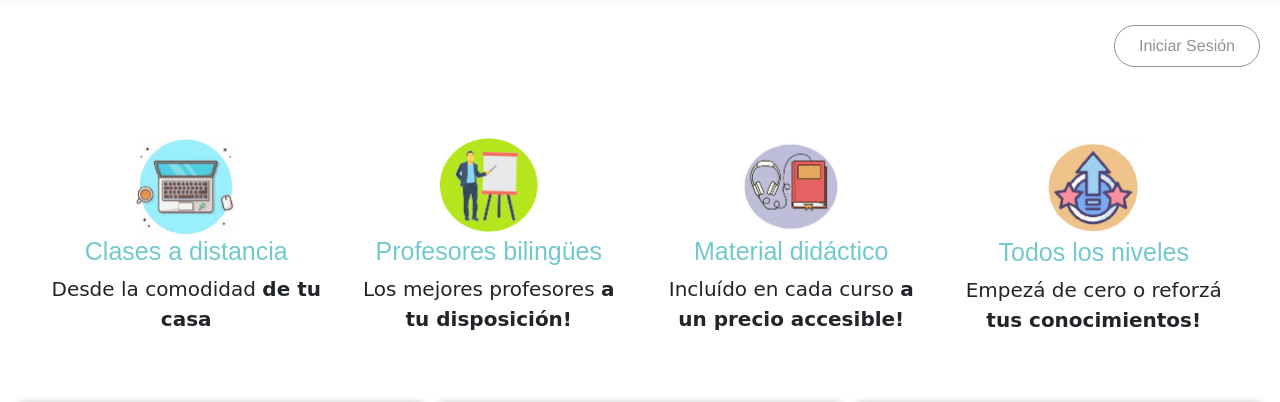
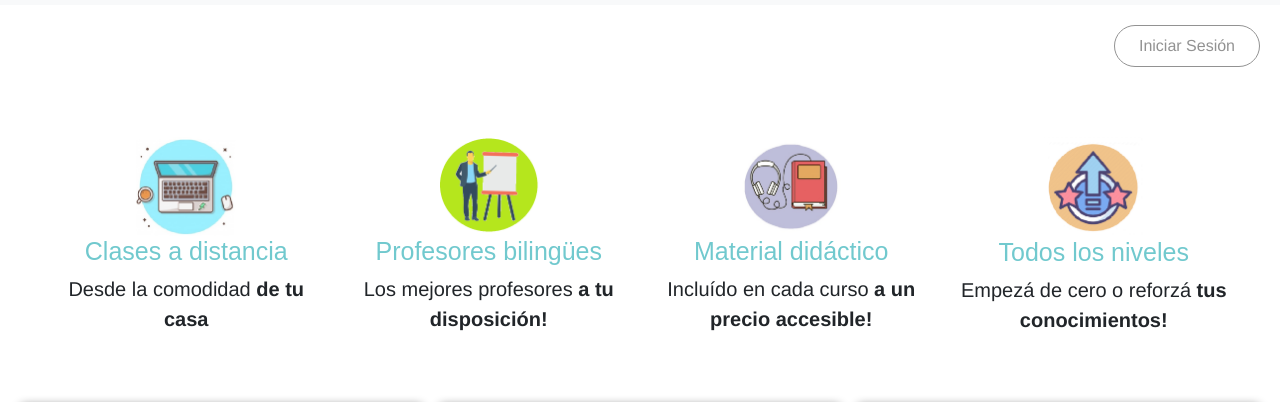
Before and after one commit to Leonela1204/webpage_leonela, a plain HTML site: page index.html in a window 1280 px wide. Shown: the part 349-751 px from the top of the page. Drawn offline with nearby package versions, Linux system fonts and the light colour scheme; grey boxes are pictures that could not be loaded.

Commit message:
modify index and css

```diff
--- a/index.html
+++ b/index.html
@@ -4,6 +4,8 @@
 	<meta charset="utf-8">
 	<title>Clases de Inglés Online - Online English Classes</title>
 	<link rel="stylesheet" href="https://use.fontawesome.com/releases/v5.2.0/css/all.css">
+	<meta http-equiv="X-UA-Compatible" content="IE=edge">
+	<meta name="viewport" content="width=device-width, initial-scale=1">
 	<link href="https://fonts.googleapis.com/css2?family=Dancing+Script:wght@700&display=swap" rel="stylesheet">
 	<link href="https://fonts.googleapis.com/css2?family=Merriweather:wght@700;900&display=swap" rel="stylesheet">
 	<link rel="stylesheet" href="https://stackpath.bootstrapcdn.com/bootstrap/4.5.0/css/bootstrap.min.css" integrity="sha384-9aIt2nRpC12Uk9gS9baDl411NQApFmC26EwAOH8WgZl5MYYxFfc+NcPb1dKGj7Sk" crossorigin="anonymous">
--- a/style.css
+++ b/style.css
@@ -43,7 +43,7 @@ h5 {
 p {
 	margin: 0px;
 	margin-bottom: 20px;
-	font-family: cursive;
+	font-family: helvetica;
 	font-size: 20px;
 }
 
```
